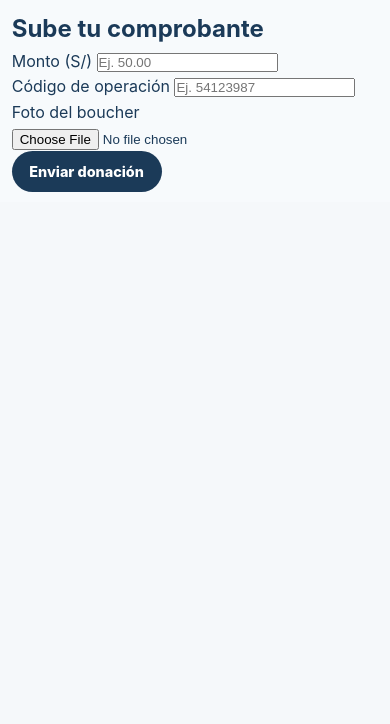
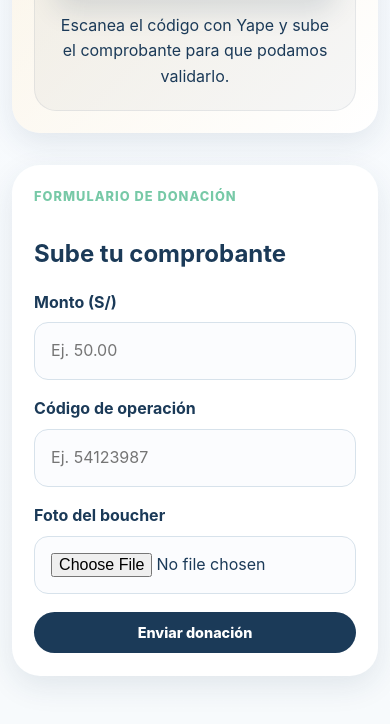
Before and after one commit to adrianox1/Repositorio-de-proyecto-, a PHP site: page /views/donaciones.html in a window 390 px wide. Shown: the part 642-1366 px from the top of the page. Before the commit the page ends 834 px from the top, so only its background shows below. Run offline with PHP 8.4, Linux system fonts and the light colour scheme.

Commit message:
mejora en el estilo de donaciones.html

```diff
--- a/frontend/styles/style.css
+++ b/frontend/styles/style.css
@@ -93,7 +93,116 @@ body {
   border: none;
   cursor: pointer;
 }
+.page-section {
+  padding: 3.5rem 0 5rem;
+  background: linear-gradient(180deg, #f8fbff 0%, #f7fafc 100%);
+}
 
+.donaciones-grid {
+  display: grid;
+  grid-template-columns: 1.1fr 0.9fr;
+  gap: 2rem;
+  align-items: start;
+}
+
+.donaciones-panel,
+.donaciones-card {
+  background: var(--blanco);
+  border-radius: 28px;
+  box-shadow: var(--sombra);
+  padding: 2rem;
+}
+
+.donaciones-panel {
+  background: linear-gradient(135deg, rgba(248, 198, 106, 0.24) 0%, rgba(255, 255, 255, 1) 100%);
+}
+
+.donaciones-panel h1 {
+  font-size: clamp(2rem, 3vw, 2.7rem);
+  margin-bottom: 1rem;
+  color: var(--azul-oscuro);
+}
+
+.text-muted {
+  color: #5a6980;
+  font-size: 1rem;
+}
+
+.qr-card {
+  margin-top: 1.6rem;
+  padding: 1.25rem;
+  border-radius: 22px;
+  background: rgba(27, 58, 88, 0.04);
+  border: 1px solid rgba(27, 58, 88, 0.08);
+  display: flex;
+  flex-direction: column;
+  align-items: center;
+  gap: 0.85rem;
+  text-align: center;
+}
+
+.qr-card img {
+  width: min(100%, 300px);
+  height: auto;
+  border-radius: 18px;
+  box-shadow: 0 12px 28px rgba(27, 58, 88, 0.14);
+}
+
+.form-card {
+  display: grid;
+  gap: 1rem;
+}
+
+.form-group {
+  display: grid;
+  gap: 0.45rem;
+}
+
+.form-group label {
+  font-weight: 700;
+  color: var(--azul-oscuro);
+}
+
+.form-group input[type="number"],
+.form-group input[type="text"],
+.form-group input[type="file"] {
+  width: 100%;
+  padding: 0.95rem 1rem;
+  border: 1px solid #d7e2eb;
+  border-radius: 14px;
+  font: inherit;
+  background: #fbfcfe;
+  color: var(--azul-oscuro);
+}
+
+.form-group input:focus {
+  outline: none;
+  border-color: var(--verde-menta-oscuro);
+  box-shadow: 0 0 0 3px rgba(119, 201, 167, 0.16);
+}
+
+.btn-block {
+  width: 100%;
+  text-align: center;
+  margin-top: 0.15rem;
+}
+
+@media (max-width: 900px) {
+  .donaciones-grid {
+    grid-template-columns: 1fr;
+  }
+}
+
+@media (max-width: 640px) {
+  .page-section {
+    padding: 2rem 0 3rem;
+  }
+
+  .donaciones-panel,
+  .donaciones-card {
+    padding: 1.4rem;
+  }
+}
 /* ================= ANIMATIONS ================= */
 .fade-in-section {
   opacity: 0;
--- a/frontend/views/admin.html
+++ b/frontend/views/admin.html
@@ -22,6 +22,7 @@
           <a href="index.html">Inicio</a>
           <a href="catalogo.html">Adopción</a>
           <a href="requisitos.html">Requisitos</a>
+          <a href="donaciones.html">Donaciones</a>
           <a href="nosotros.html">Nosotros</a>
           <a href="contacto.html">Contacto</a>
         </nav>
--- a/frontend/views/catalogo.html
+++ b/frontend/views/catalogo.html
@@ -24,6 +24,7 @@
           <a href="index.html">Inicio</a>
           <a href="catalogo.html" class="active-link">Adopción</a>
           <a href="requisitos.html">Requisitos</a>
+          <a href="donaciones.html">Donaciones</a>
           <a href="nosotros.html">Nosotros</a>
           <a href="contacto.html">Contacto</a>
         </nav>
--- a/frontend/views/contacto.html
+++ b/frontend/views/contacto.html
@@ -23,6 +23,7 @@
           <a href="index.html">Inicio</a>
           <a href="catalogo.html">Adopción</a>
           <a href="requisitos.html">Requisitos</a>
+          <a href="donaciones.html">Donaciones</a>
           <a href="nosotros.html">Nosotros</a>
           <a href="contacto.html" class="active-link">Contacto</a>
         </nav>
--- a/frontend/views/index.html
+++ b/frontend/views/index.html
@@ -21,6 +21,7 @@
           <a href="index.html" class="active-link">Inicio</a>
           <a href="catalogo.html">Adopción</a>
           <a href="requisitos.html">Requisitos</a>
+          <a href="donaciones.html">Donaciones</a>
           <a href="nosotros.html">Nosotros</a>
           <a href="contacto.html">Contacto</a>
         </nav>
--- a/frontend/views/mascotas.html
+++ b/frontend/views/mascotas.html
@@ -22,6 +22,7 @@
           <a href="index.html">Inicio</a>
           <a href="catalogo.html">Adopción</a>
           <a href="requisitos.html">Requisitos</a>
+          <a href="donaciones.html">Donaciones</a>
           <a href="nosotros.html">Nosotros</a>
           <a href="contacto.html">Contacto</a>
         </nav>
--- a/frontend/views/mis-solicitudes.html
+++ b/frontend/views/mis-solicitudes.html
@@ -22,6 +22,7 @@
           <a href="index.html">Inicio</a>
           <a href="catalogo.html">Adopción</a>
           <a href="requisitos.html">Requisitos</a>
+          <a href="donaciones.html">Donaciones</a>
           <a href="nosotros.html">Nosotros</a>
           <a href="contacto.html">Contacto</a>
         </nav>
--- a/frontend/views/nosotros.html
+++ b/frontend/views/nosotros.html
@@ -21,6 +21,7 @@
           <a href="index.html">Inicio</a>
           <a href="catalogo.html">Adopción</a>
           <a href="requisitos.html">Requisitos</a>
+          <a href="donaciones.html">Donaciones</a>
           <a href="nosotros.html" class="active-link">Nosotros</a>
           <a href="contacto.html">Contacto</a>
         </nav>
--- a/frontend/views/requisitos.html
+++ b/frontend/views/requisitos.html
@@ -20,6 +20,7 @@
           <a href="index.html">Inicio</a>
           <a href="catalogo.html">Adopción</a>
           <a href="requisitos.html" class="active-link">Requisitos</a>
+          <a href="donaciones.html">Donaciones</a>
           <a href="nosotros.html">Nosotros</a>
           <a href="contacto.html">Contacto</a>
         </nav>
--- a/frontend/views/seguimiento.html
+++ b/frontend/views/seguimiento.html
@@ -22,6 +22,7 @@
           <a href="index.html">Inicio</a>
           <a href="catalogo.html" class="active-link">Adopción</a>
           <a href="requisitos.html">Requisitos</a>
+          <a href="donaciones.html">Donaciones</a>
           <a href="nosotros.html">Nosotros</a>
           <a href="contacto.html">Contacto</a>
         </nav>
```
